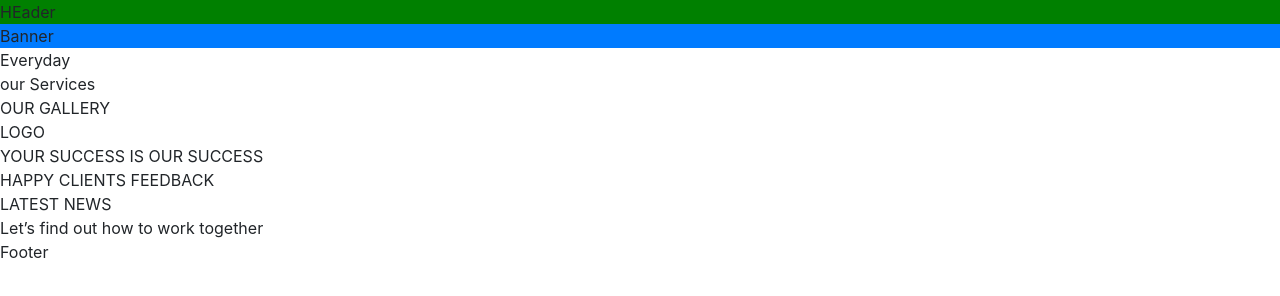
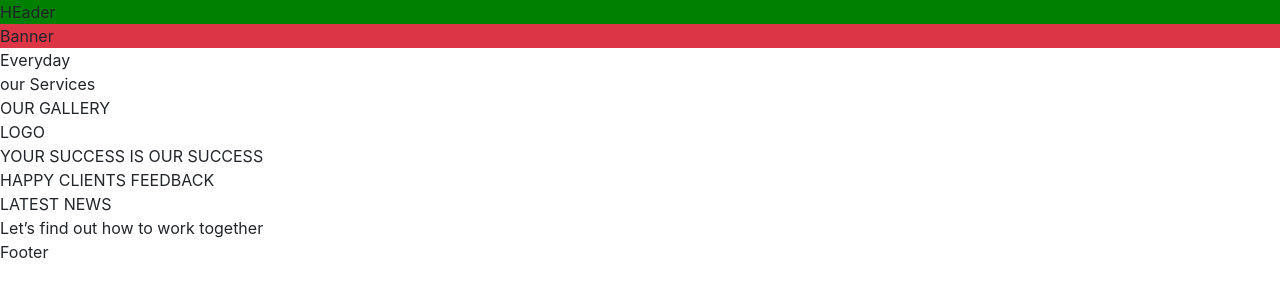
Before and after one commit to jayhoang1512/Capstone-layout-captoc, a plain HTML site: page index.html in a window 1280 px wide. Drawn offline with nearby package versions, Linux system fonts and the light colour scheme.

Commit message:
update review

```diff
--- a/index.html
+++ b/index.html
@@ -22,7 +22,7 @@
   </head>
   <body>
     <header>HEader</header>
-    <section class="bg-primary">Banner</section>
+    <section class="bg-danger">Banner</section>
     <section>Everyday</section>
     <section>our Services</section>
     <section>OUR GALLERY</section>
```
